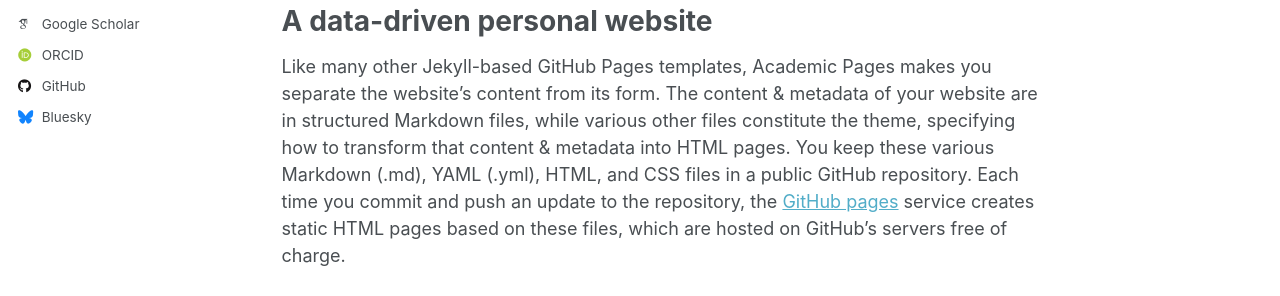
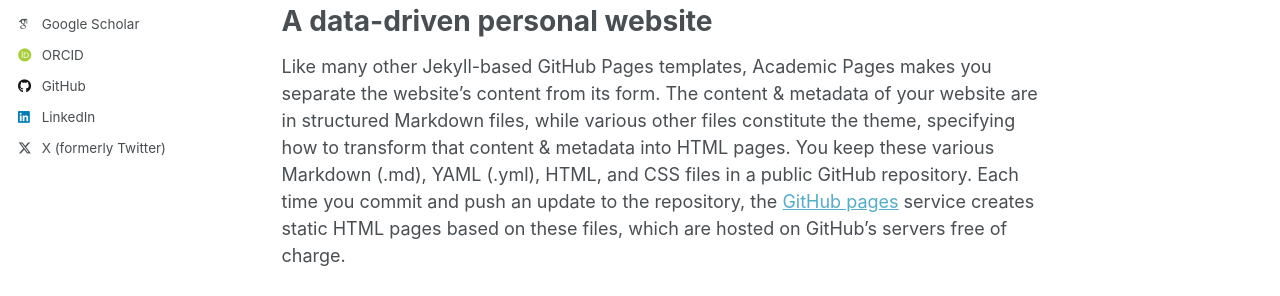
Before and after one commit to pegah-mp/pegah-mp.github.io, a Jekyll site: the page built from _pages/about.md, in a window 1280 px wide. Shown: the part 481-777 px from the top of the page. Built offline with Jekyll 4.4.1, drawn with Linux system fonts in a browser that asks for light colours; some web fonts are replaced; a script that is not in the unit is left out; part of the change alters nothing that is shown.

Commit message:
Update _config.yml

```diff
--- a/_config.yml
+++ b/_config.yml
@@ -38,7 +38,7 @@ author:
   arxiv            : # URL - Update with the correct link to your profile
   inspire-hep      : # URL
   impactstory      : # URL
-  orcid            : "https://orcid.org/yourorcidurl"
+  orcid            : "https://orcid.org/0009-0008-0227-1310"
   semantic         : # URL
   pubmed           : # "https://www.ncbi.nlm.nih.gov/pubmed/?term=john+snow"
   researchgate     : # URL
@@ -54,7 +54,7 @@ author:
 
   # Social media
   artstation       : # Username
-  bluesky          : "bsky.app" # Replace this with you Bluesky username
+  bluesky          : # Replace this with you Bluesky username
   facebook         : # Username
   flickr           : # Username
   foursquare       : # Username
@@ -63,7 +63,7 @@ author:
   keybase          : # Username
   instagram        : # Username
   lastfm           : # Username
-  linkedin         : # Username
+  linkedin         : "Pegah Mohammadipour"
   mastodon         : # URL
   medium           : # URL
   pinterest        : # Username
@@ -71,7 +71,7 @@ author:
   steam            : # Username
   telegram         : # URL
   tumblr           : # Username
-  twitter          : # Username for X / Twitter
+  twitter          : "pegahmdp"
   vine             : # Username
   weibo            : # Username
   wikipedia        : # Username
```
